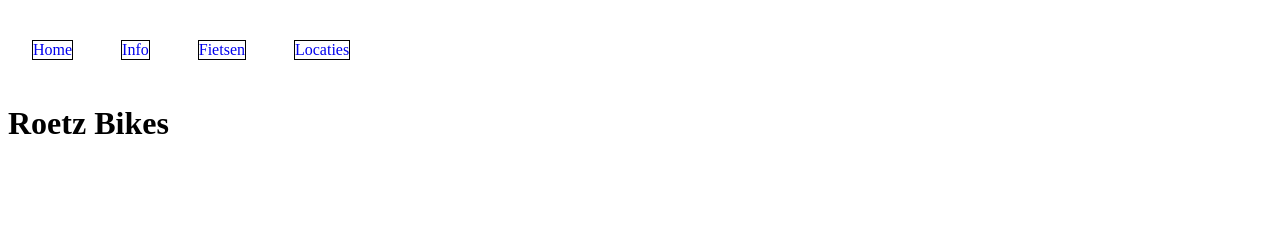
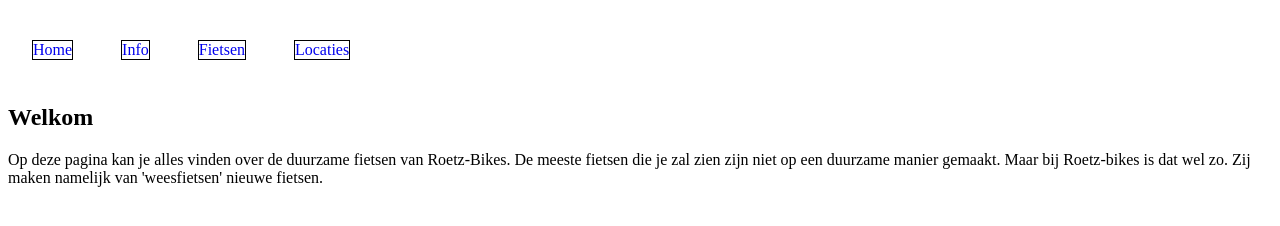
Before and after one commit to Rafi1310/LieveGroeneStad, a plain HTML site: page index.html in a window 1280 px wide. Drawn offline with Linux system fonts and the light colour scheme.

Commit message:
Aanpassing

```diff
--- a/index.html
+++ b/index.html
@@ -1,12 +1,15 @@
 <!DOCTYPE html>
 <html lang="nl">
+
 <head>
     <meta charset="UTF-8">
     <meta name="viewport" content="width=device-width, initial-scale=1.0">
     <title>Document</title>
     <link rel="stylesheet" href="style.css">
 </head>
+
 <body>
+    <header>
         <nav>
             <ul>
                 <li> <a href="index.html">Home</a></li>
@@ -15,6 +18,15 @@
                 <li> <a href="locatie.html">Locaties</a></li>
             </ul>
         </nav>
-    <h1>Roetz Bikes</h1>
+    </header>
+    <main>
+        <section>
+            <h1>Welkom</h1>
+            <p>Op deze pagina kan je alles vinden over de duurzame fietsen van Roetz-Bikes. De meeste fietsen die je zal
+                zien zijn niet op een duurzame manier gemaakt. Maar bij Roetz-bikes is dat wel zo. Zij maken namelijk
+                van 'weesfietsen' nieuwe fietsen. </p>
+        </section>
+    </main>
 </body>
+
 </html>
```
Also changed, not shown: 3 other files. Lines whose indentation alone changed are shown as unchanged.
